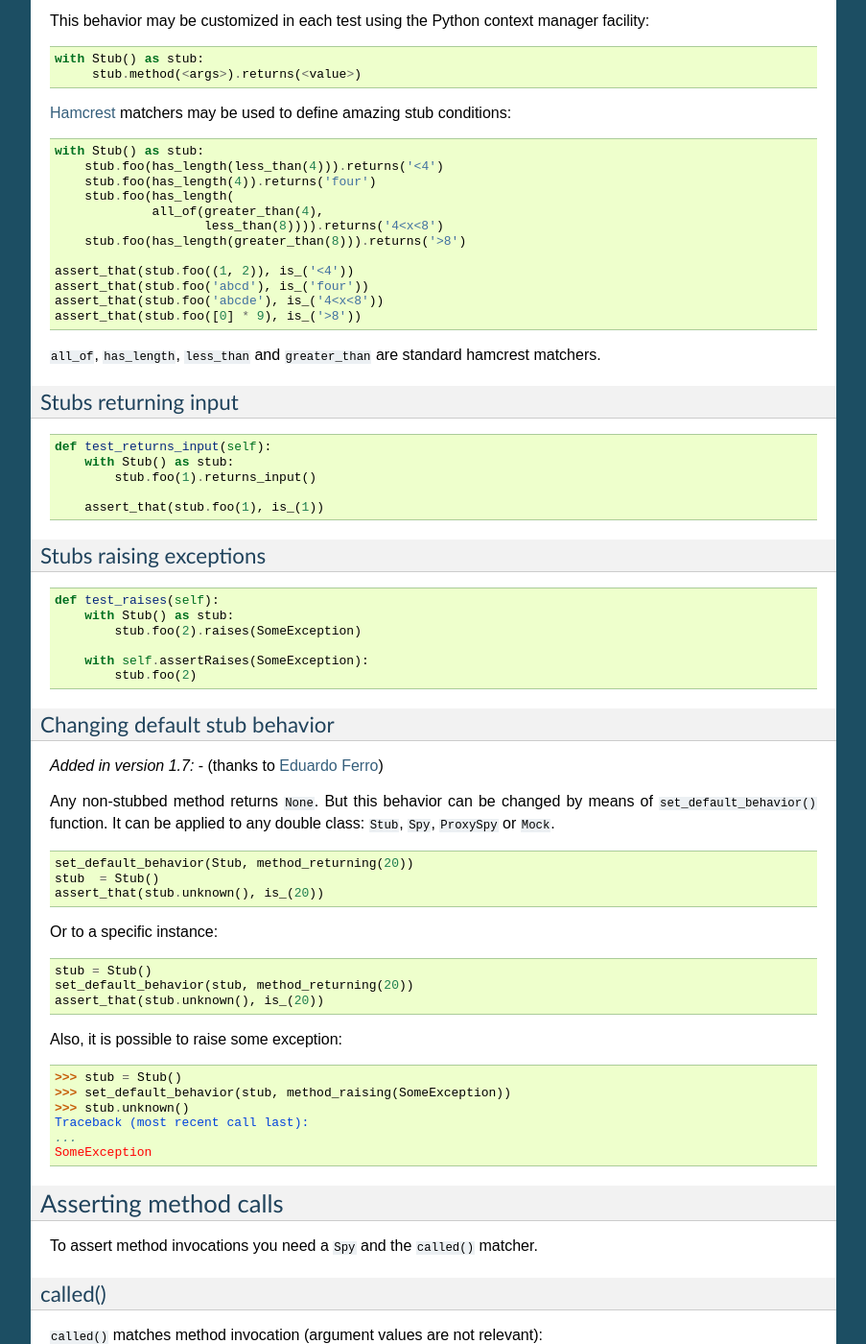
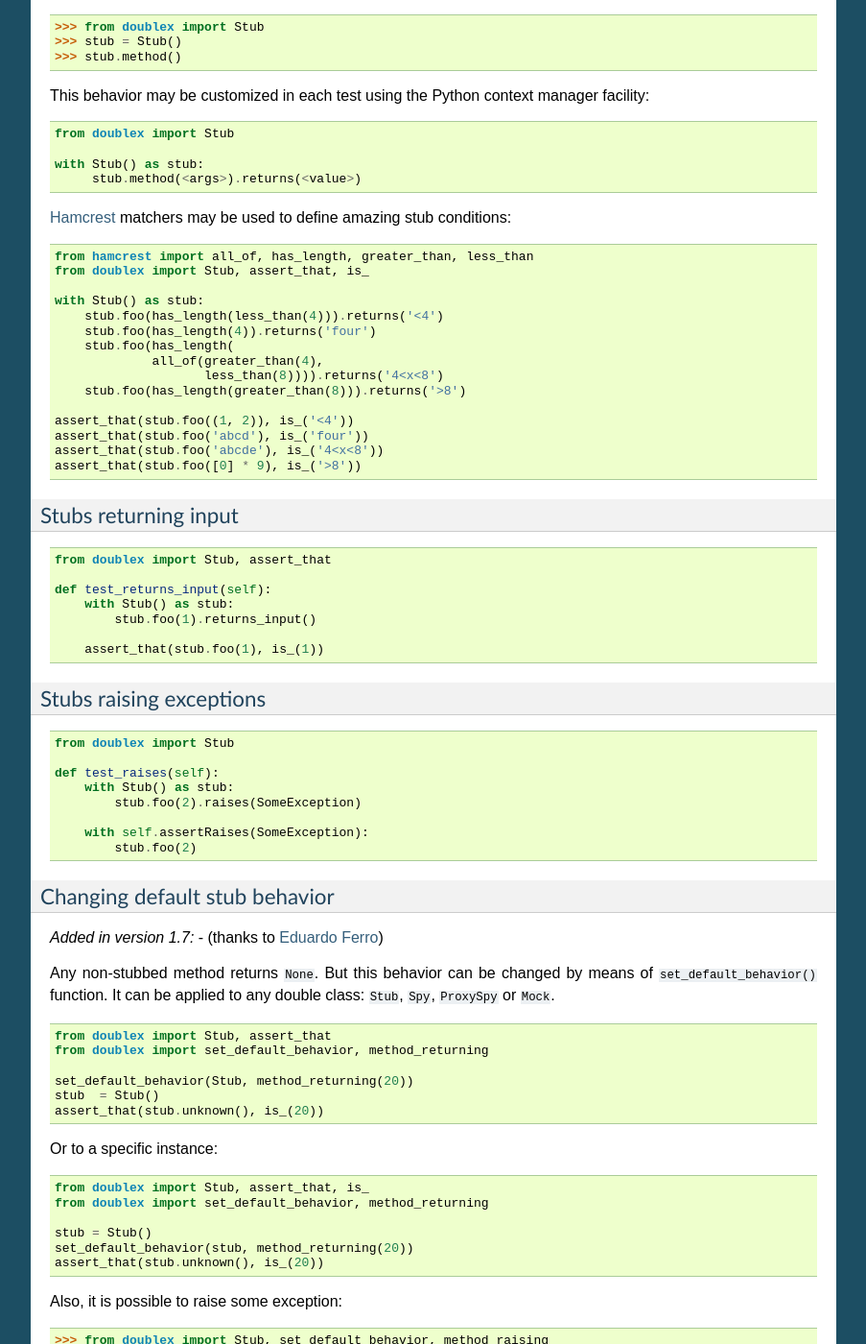
Before and after one commit to davidvilla/python-doublex, a Sphinx documentation site: the page built from docs/reference.rst, in a window 1280 px wide and 1400 px high, scrolled down 1169 px. Shown: the whole window at 96% size, without its empty margins (198-1101 px from the left). Built offline with Sphinx 7.4.7, drawn with Linux system fonts in a browser that asks for light colours; some of the changed text lies outside the part shown.

Commit message:
issue 20 (http://goo.gl/zie7UR) fixed

```diff
--- a/docs/calls.rst
+++ b/docs/calls.rst
@@ -10,6 +10,8 @@ assertions over this. An example:
 
 
 .. sourcecode:: python
+
+   from doublex import Spy, assert_that, ANY_ARG, is_
 
    class TheCollaborator(object):
        def method(self, *args, **kargs):
--- a/docs/methods.rst
+++ b/docs/methods.rst
@@ -7,6 +7,8 @@ Create a standalone stub method directly over any instance (even no doubles), wi
 
 
 .. sourcecode:: python
+
+   from doublex import method_returning, method_raising, assert_that
 
    collaborator = Collaborator()
    collaborator.foo = method_returning("bye")
--- a/docs/mimics.rst
+++ b/docs/mimics.rst
@@ -20,6 +20,7 @@ same class hierarchy, and usually this is pretty enough when the code uses "duck
 
 .. sourcecode:: python
 
+   >>> from doublex import Spy
    >>> spy = Spy(B())
    >>> isinstance(spy, Spy)
    True
@@ -34,6 +35,7 @@ double class to achieve full replacement instances (Liskov principle):
 
 .. sourcecode:: python
 
+   >>> from doublex import Stub, Mimic
    >>> spy = Mimic(Spy, B)
    >>> isinstance(spy, B)
    True
--- a/docs/reference.rst
+++ b/docs/reference.rst
@@ -39,6 +39,8 @@ It implies that something like:
 
 .. sourcecode:: python
 
+   from hamcrest import assert_that
+
    assert_that(foo, bar)
 
 
@@ -47,7 +49,9 @@ independently of the value of ``bar``. A more obvious example:
 
 .. sourcecode:: python
 
-   assert_that(2 + 2, 5)  # that assertion IS satisfied!
+   from hamcrest import assert_that
+
+   assert_that(2 + 2, 5)  # OMG! that assertion IS satisfied!
 
 For this reason, when you need compare values (equivalent to the unit ``assertEquals``) you must always use a matcher, like ``is_`` or ``equal_to``:
 
@@ -95,12 +99,15 @@ behavior for non stubbed methods is to return ``None``, although it can be chang
 
 .. sourcecode:: python
 
+   >>> from doublex import Stub
    >>> stub = Stub()
    >>> stub.method()
 
 This behavior may be customized in each test using the Python context manager facility:
 
 .. sourcecode:: python
+
+   from doublex import Stub
 
    with Stub() as stub:
     	stub.method(<args>).returns(<value>)
@@ -111,6 +118,9 @@ to define amazing stub conditions:
 
 
 .. sourcecode:: python
+
+   from hamcrest import all_of, has_length, greater_than, less_than
+   from doublex import Stub, assert_that, is_
 
    with Stub() as stub:
        stub.foo(has_length(less_than(4))).returns('<4')
@@ -126,9 +136,6 @@ to define amazing stub conditions:
    assert_that(stub.foo([0] * 9), is_('>8'))
 
 
-``all_of``, ``has_length``, ``less_than`` and ``greater_than`` are standard hamcrest matchers.
-
-
 .. _returns_input:
 
 Stubs returning input
@@ -136,6 +143,8 @@ Stubs returning input
 
 
 .. sourcecode:: python
+
+   from doublex import Stub, assert_that
 
    def test_returns_input(self):
        with Stub() as stub:
@@ -151,6 +160,8 @@ Stubs raising exceptions
 
 
 .. sourcecode:: python
+
+   from doublex import Stub
 
    def test_raises(self):
        with Stub() as stub:
@@ -174,6 +185,9 @@ Any non-stubbed method returns ``None``. But this behavior can be changed by mea
 
 .. sourcecode:: python
 
+   from doublex import Stub, assert_that
+   from doublex import set_default_behavior, method_returning
+
    set_default_behavior(Stub, method_returning(20))
    stub  = Stub()
    assert_that(stub.unknown(), is_(20))
@@ -182,6 +196,9 @@ Or to a specific instance:
 
 
 .. sourcecode:: python
+
+   from doublex import Stub, assert_that, is_
+   from doublex import set_default_behavior, method_returning
 
    stub = Stub()
    set_default_behavior(stub, method_returning(20))
@@ -192,6 +209,7 @@ Also, it is possible to raise some exception:
 
 .. sourcecode:: python
 
+   >>> from doublex import Stub, set_default_behavior, method_raising
    >>> stub = Stub()
    >>> set_default_behavior(stub, method_raising(SomeException))
    >>> stub.unknown()
@@ -218,6 +236,8 @@ called()
 
 .. sourcecode:: python
 
+   from doublex import Spy, assert_that, called
+
    spy = Spy()
 
    spy.m1()
@@ -243,6 +263,9 @@ Match explicit argument values:
 
 
 .. sourcecode:: python
+
+   from hamcrest import contains_string, less_than, greater_than
+   from doublex import Spy, assert_that, called
 
    spy = Spy()
 
@@ -281,6 +304,9 @@ Other example with a string argument and combining several matchers:
 
 .. sourcecode:: python
 
+   from hamcrest import has_length, greater_than, less_than
+   from doublex import Spy, assert_that, called, never
+
    spy = Spy()
 
    spy.foo("abcd")
@@ -289,9 +315,6 @@ Other example with a string argument and combining several matchers:
    assert_that(spy.foo, called().with_args(has_length(greater_than(3))))
    assert_that(spy.foo, called().with_args(has_length(less_than(5))))
    assert_that(spy.foo, never(called().with_args(has_length(greater_than(5)))))
-
-
-``has_length``, ``less_than`` and ``greater_than`` are standard hamcrest matchers.
 
 
 .. index::
@@ -305,6 +328,8 @@ only some arguments are relevant:
 
 
 .. sourcecode:: python
+
+   from hamcrest import anything
 
    spy.foo(1, 2, 20)
    spy.bar(1, key=2)
@@ -339,6 +364,8 @@ An example:
 
 .. sourcecode:: python
 
+   from doublex import ANY_ARG
+
    spy.arg0()
    spy.arg1(1)
    spy.arg3(1, 2, 3)
@@ -358,6 +385,8 @@ Also for stubs:
 
 
 .. sourcecode:: python
+
+   from doublex import Stub, assert_that, ANY_ARG, is_
 
    with Stub() as stub:
        stub.foo(ANY_ARG).returns(True)
@@ -389,6 +418,9 @@ them. That works but the resulting code is a bit dirty:
 
 .. sourcecode:: python
 
+   from hamcrest import anything
+   from doublex import Spy, assert_that, ANY_ARG
+
    class Foo:
        def five_args_method(self, a, b, c, d, e=None):
            return 4
@@ -408,6 +440,8 @@ The :py:func:`with_some_args()` allows to specify just some arguments, assuming
 
 
 .. sourcecode:: python
+
+   from doublex import Spy, assert_that, called
 
    class Foo:
        def five_args_method(self, a, b, c, d, e=None):
@@ -444,10 +478,13 @@ Convenient replacement for ``hamcrest.is_not()``:
 
 .. sourcecode:: python
 
+   from hamcrest import is_not
+   from doublex import Spy, assert_that, called, never
+
    spy = Spy()
 
-   assert_that(spy.m5, hamcrest.is_not(called()))  # is_not() works too
-   assert_that(spy.m5, never(called()))            # but prefer never() due to better error report messages
+   assert_that(spy.m5, is_not(called()))  # is_not() works
+   assert_that(spy.m5, never(called()))   # but prefer never() due to better error report messages
 
 
 .. index::
@@ -461,6 +498,9 @@ times(): asserting number of calls
 
 .. sourcecode:: python
 
+   from hamcrest import anything, all_of, greater_than, less_than
+   from doublex import Spy, assert_that, called, ANY_ARG, never
+
    spy = Spy()
 
    spy.foo()
@@ -486,10 +526,6 @@ times(): asserting number of calls
                all_of(greater_than(1), less_than(8))))                 # 1 < times < 8
 
 
-:py:func:`anything`, :py:func:`all_of`, :py:func:`less_than` and :py:func:`greater_than`
-are standard hamcrest matchers.
-
-
 .. Local Variables:
 ..  coding: utf-8
 ..  mode: rst
```
Also changed, not shown: other parts of docs/reference.rst (+1 -1 lines), docs/doubles.rst (+26 -9 lines), docs/properties.rst (+12 -0 lines), 6 other files.
